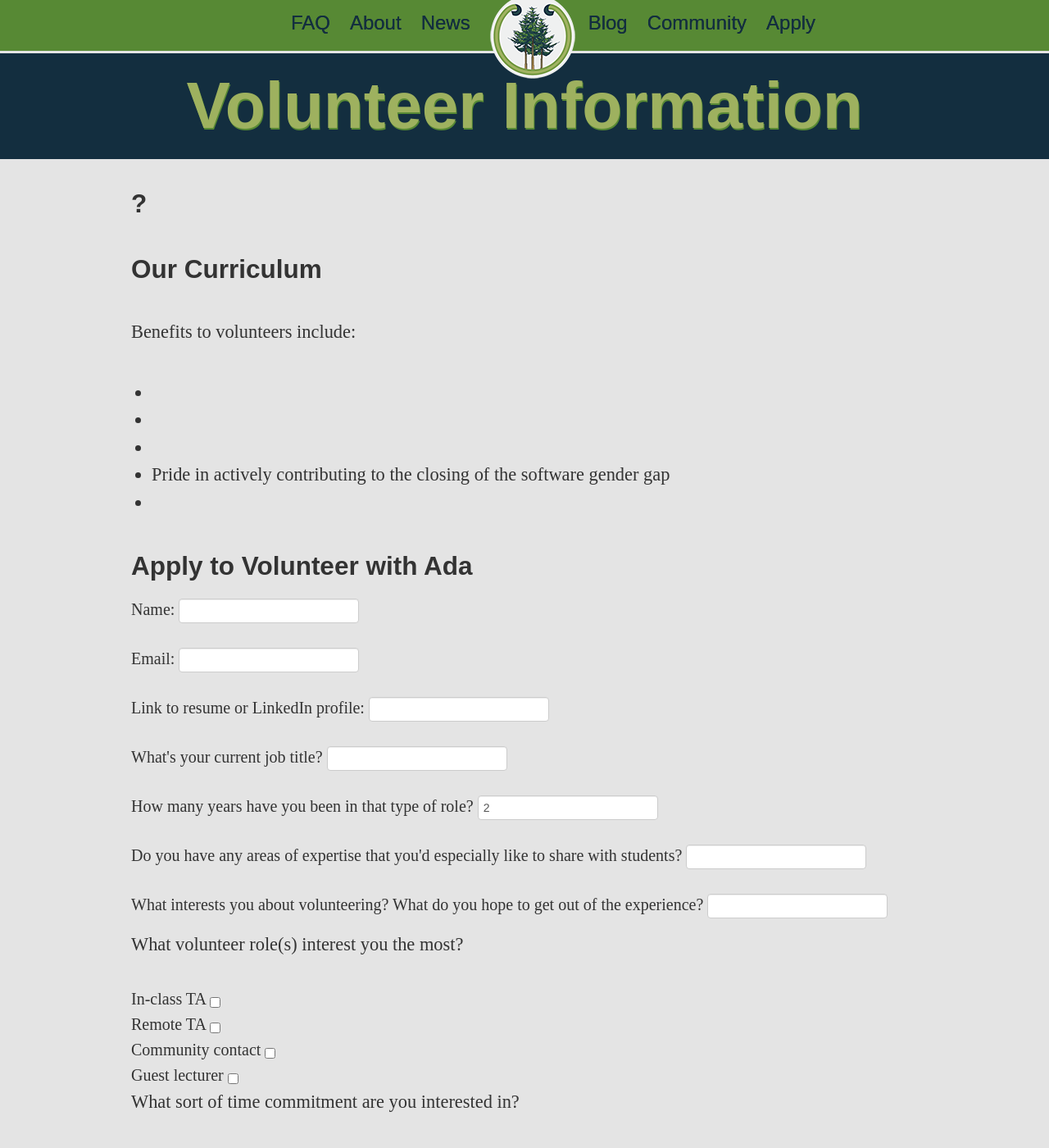
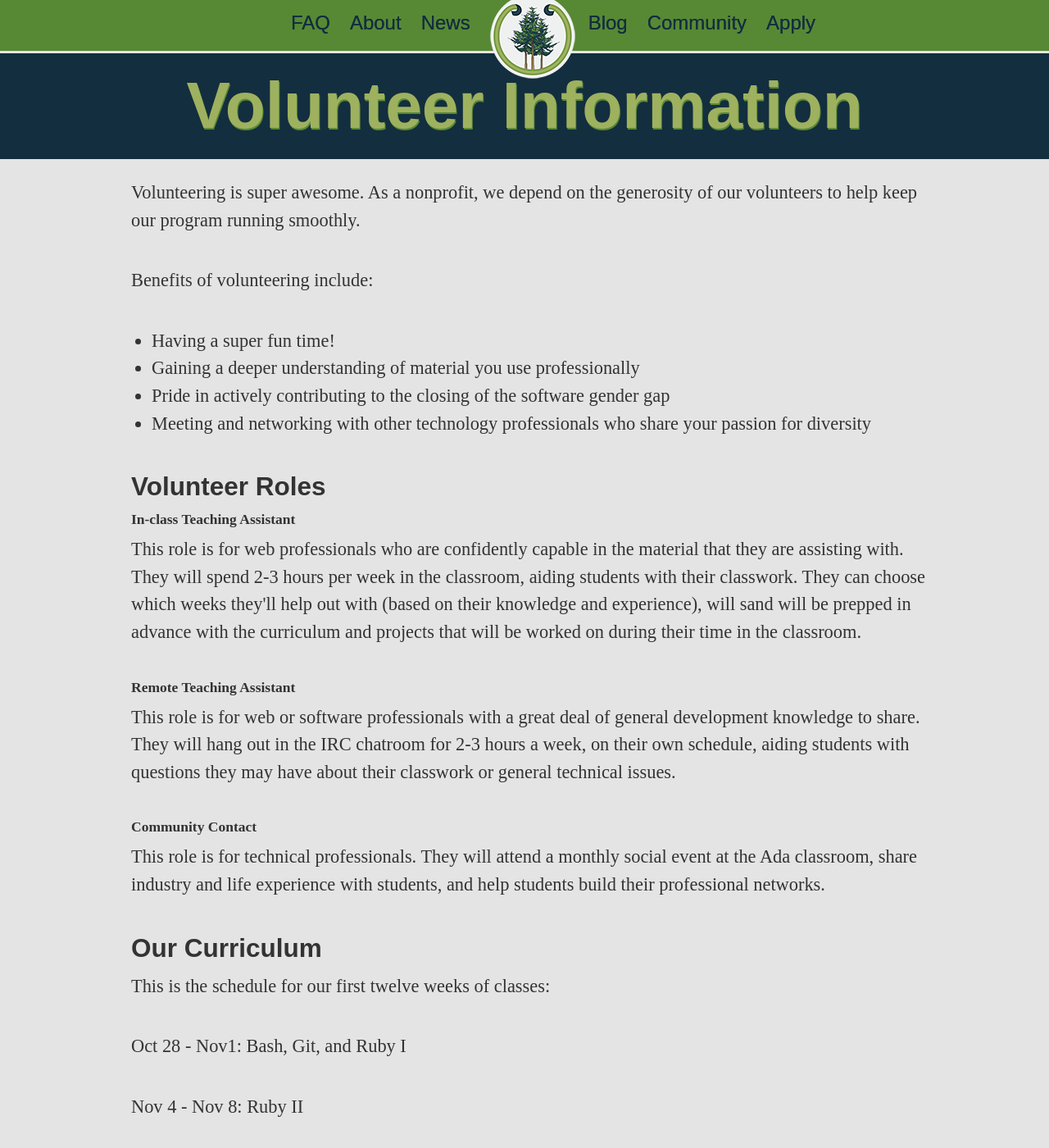
Before and after one commit to Ada-Developers-Academy/adadevelopersacademy.org, a Jekyll site: the page built from community/volunteer_signup.html, in a window 1280 px wide and 1400 px high. Shown: the whole window at 82% size. Built offline with Jekyll 4.4.1, drawn with Linux system fonts in a browser that asks for light colours; nearby versions of some CDN libraries; some of the changed text lies outside the part shown.

Commit message:
Lots of content on the page now

```diff
--- a/community/volunteer_signup.html
+++ b/community/volunteer_signup.html
@@ -17,25 +17,55 @@
     <div class="span1"></div>
     <div class="span10 body-text">
 
-      <h2 class="clear_floats">?</h2>
-      <p> </p>
+      <p>Volunteering is super awesome. As a nonprofit, we depend on the generosity of our volunteers to help keep our program running smoothly. </p>
 
-     <h2 class="clear_floats"></h2>
-     <p></p>
+      <p>Benefits of volunteering include:
+        <ul>
+          <li>Having a super fun time!</li>
+          <li>Gaining a deeper understanding of material you use professionally</li>
+          <li>Pride in actively contributing to the closing of the software gender gap</li>
+          <li>Meeting and networking with other technology professionals who share your passion for diversity</li>
+        </ul>
+      </p>
 
-     <h2 class="clear_floats">Our Curriculum</h2>
-     <p></p>
+     <h2 class="clear_floats">Volunteer Roles</h2>
+     <h4>In-class Teaching Assistant</h4>
+     <p>This role is for web professionals who are confidently capable in the material that they are assisting with. They will spend 2-3 hours per week in the classroom, aiding students with their classwork. They can choose which weeks they'll help out with (based on their knowledge and experience), will sand will be prepped in advance with the curriculum and projects that will be worked on during their time in the classroom.</p>
 
+     <h4>Remote Teaching Assistant</h4>
+     <p>This role is for web or software professionals with a great deal of general development knowledge to share. They will hang out in the IRC chatroom for 2-3 hours a week, on their own schedule, aiding students with questions they may have about their classwork or general technical issues. </p>
 
-    <p>Benefits to volunteers include:
-      <ul>
-        <li></li>
-        <li></li>
-        <li></li>
-        <li>Pride in actively contributing to the closing of the software gender gap</li>
-        <li></li>
-      </ul>
-    </p>
+     <h4>Community Contact</h4>
+     <p>This role is for technical professionals. They will attend a monthly social event at the Ada classroom, share industry and life experience with students, and help students build their professional networks.</p>
+
+    <h2 class="clear_floats">Our Curriculum</h2>
+    <p> This is the schedule for our first twelve weeks of classes:</p>
+    <p>Oct 28 - Nov1: Bash, Git, and Ruby I</p>
+
+    <p>Nov 4 - Nov 8: Ruby II </p>
+
+    <p>Nov 11 - Nov 15: Ruby III</p>
+
+    <p>Nov 18 - Nov22: Testing, Sinatra, HTTP, DOM and HTML; guest instructors Sam Livingston-Grey on TDD and Trevor Bramble on Sinatra</p>
+
+    <p>Nov 25 - Nov 27: HTML and CSS; guest lecturer Devon Persing on accessibility</p>
+
+    <p>Dec 2 - Dec 6: Intro to Rails </p>
+
+    <p>Dec 9 - Dec 13: Rails II</p>
+
+    <p>Dec 16 - Dec 20: Advandced Ruby and CS Fundamentals </p>
+
+    <p>Dec 21 - Jan 5: Holiday Break</p>
+
+    <p>Jan 6 - Jan10: Rails III, Intro to Agile </p>
+
+    <p>Jan 13 - Jan 17: Intro to Javascript; guest instructor Jeff Lembeck</p>
+
+    <p>Jan 21 - Jan 24: Authoring a Gem</p>
+
+    <p>Jan 27 - Jan31: Special Topics and Midterm Project Presentations</p>
+
 
     <h2 class="clear_floats">Apply to Volunteer with Ada</h2>
     <form action="http://getsimpleform.com/messages?form_api_token=48681eae8a268ed5623fc1f2d0d6f803" method="post">
```
